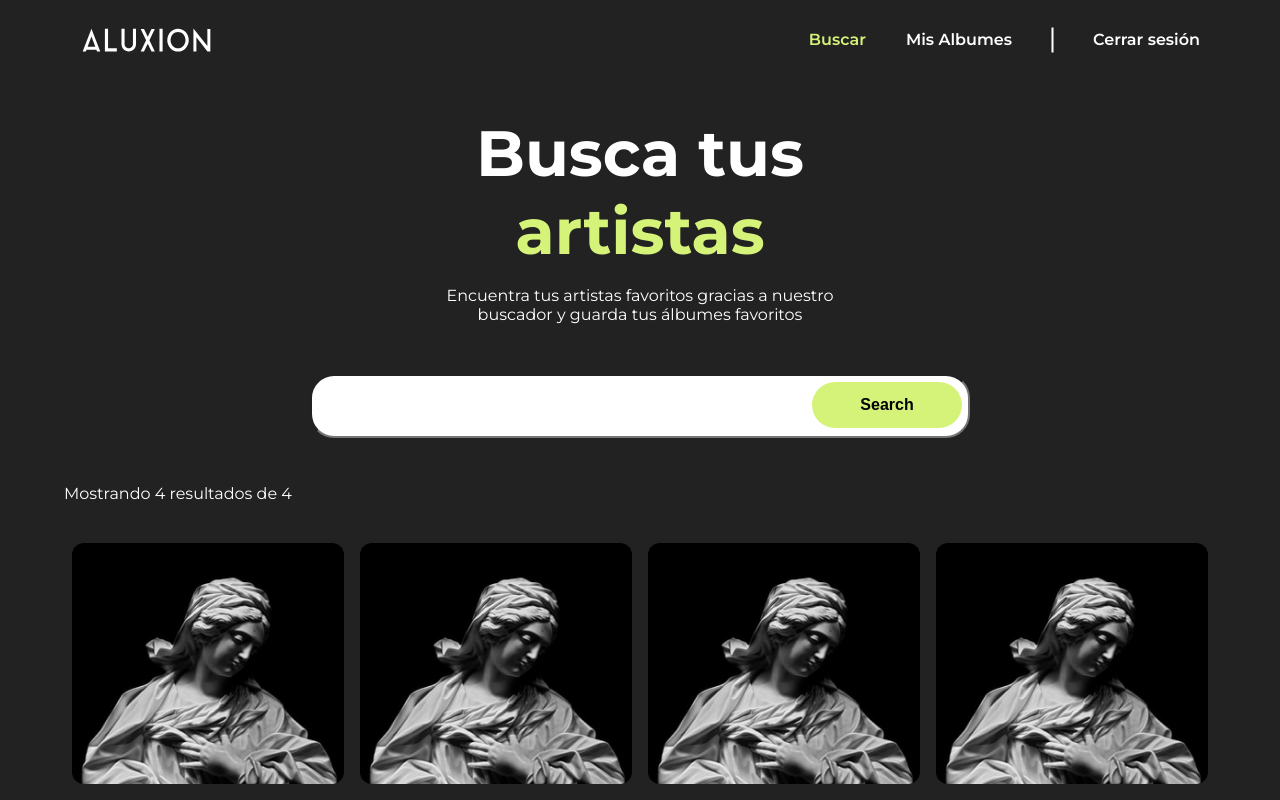
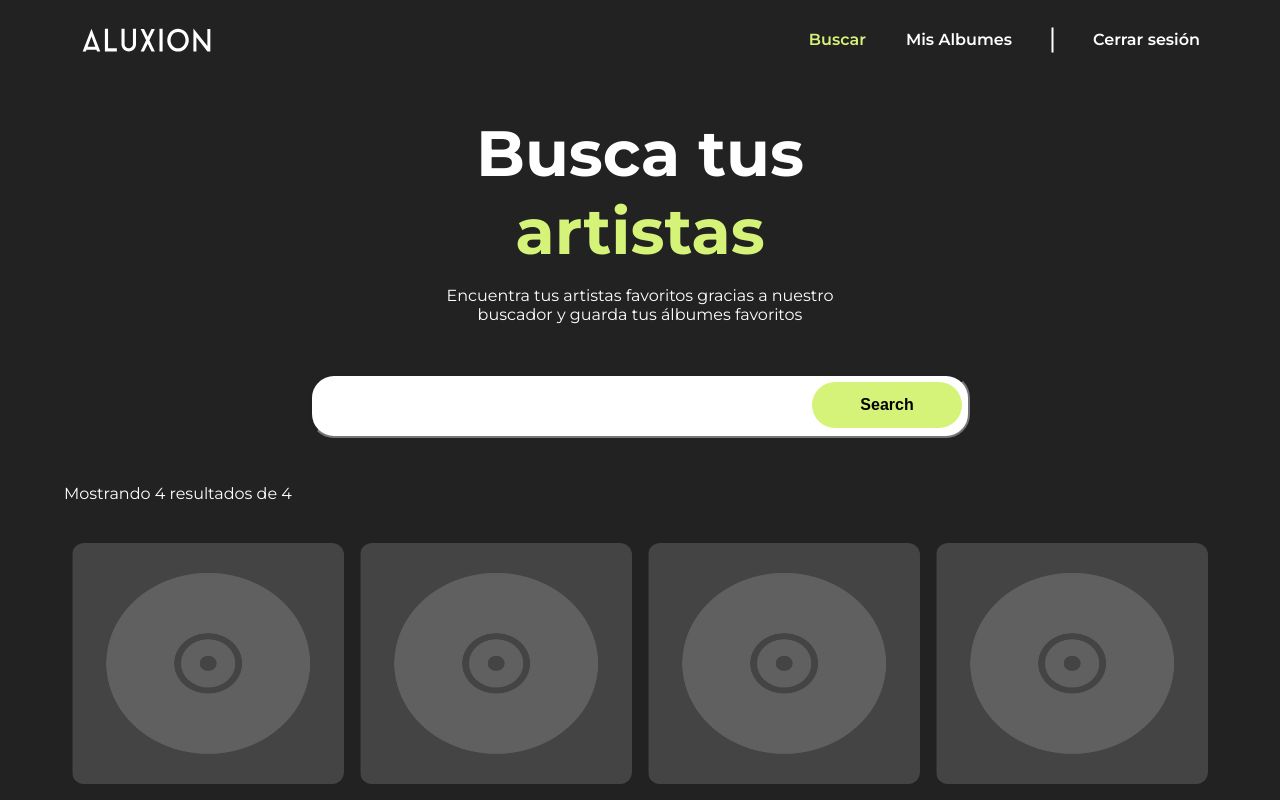
Before and after one commit to JonatanGarbuyo/jonatan_garbuyo_full-frontend, a Next.js app: page / in a window 1280 px wide. Shown: the top 800 px of the page. Built offline with nearby package versions, Linux system fonts and the light colour scheme; no server answers; sample sign-in values are in the browser's storage.

Commit message:
add default values

```diff
--- a/components/artistCard.tsx
+++ b/components/artistCard.tsx
@@ -3,7 +3,7 @@ import Link from 'next/link'
 import { useRouter } from 'next/router'
 
 import Button from './button'
-
+import noArtwork from '../public/images/noArtwork.png'
 import styles from './artistCard.module.css'
 
 export default function ArtistCard({ artist }) {
@@ -20,7 +20,11 @@ export default function ArtistCard({ artist }) {
       <Link href={`/artist/${artist.id}`}>
         <a className={styles.card__link}>
           <div className={styles.artwork__wrapper}>
-            <Image src={artist.artwork} alt="art-work" layout="fill" />
+            <Image
+              src={artist.artwork?.url || noArtwork}
+              alt="art-work"
+              layout="fill"
+            />
           </div>
           <h2>{artist.name}</h2>
           <p className={styles.followers}>Followers: {artist.followers}</p>
--- a/components/button.tsx
+++ b/components/button.tsx
@@ -1,7 +1,7 @@
 import React from 'react'
 import styles from './button.module.css'
 
-export default function Button({ children, className, onClick }) {
+export default function Button({ children, className, onClick = null }) {
   return (
     <button className={`${styles.button} ${className}`} onClick={onClick}>
       {children}
```
